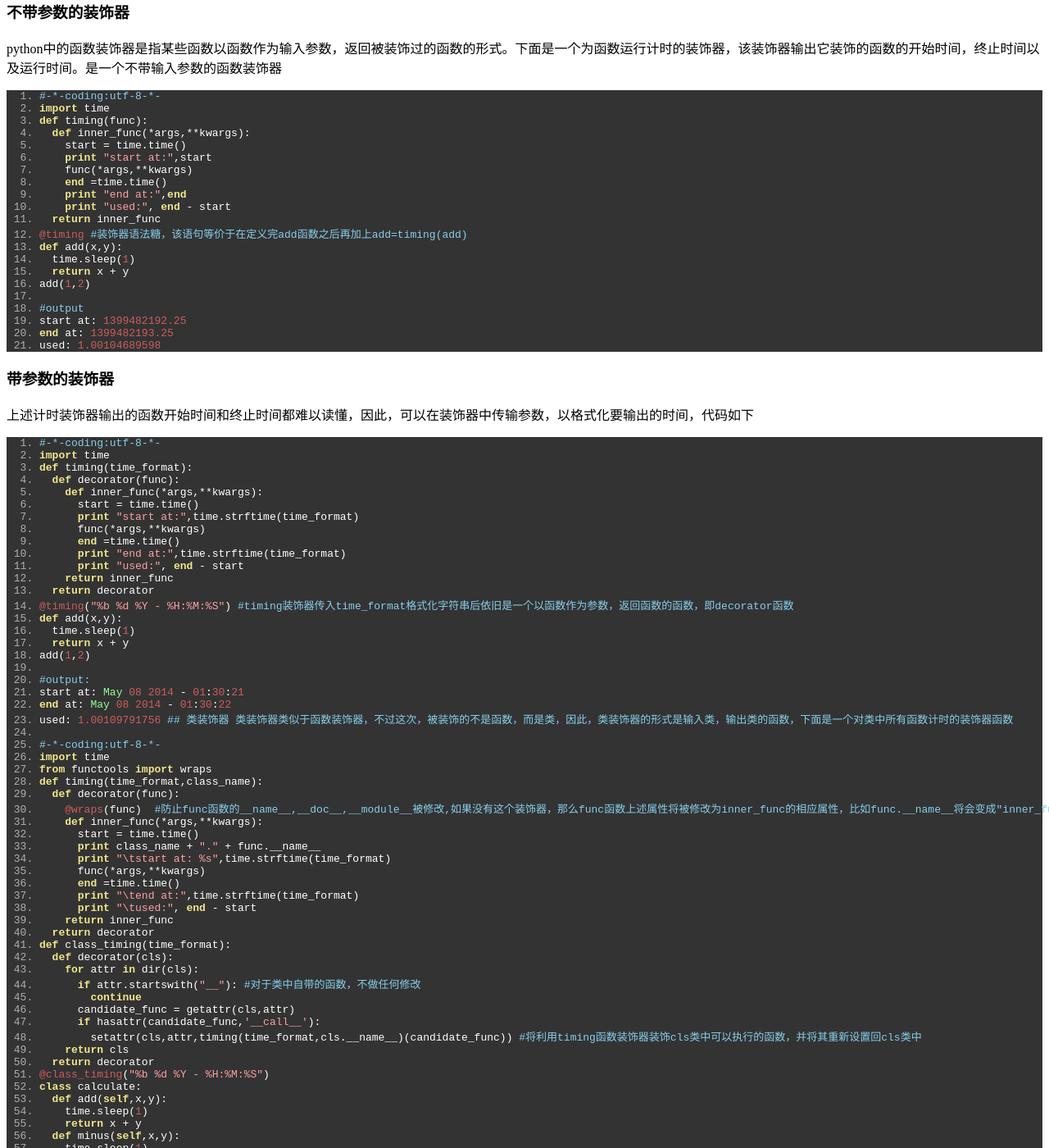
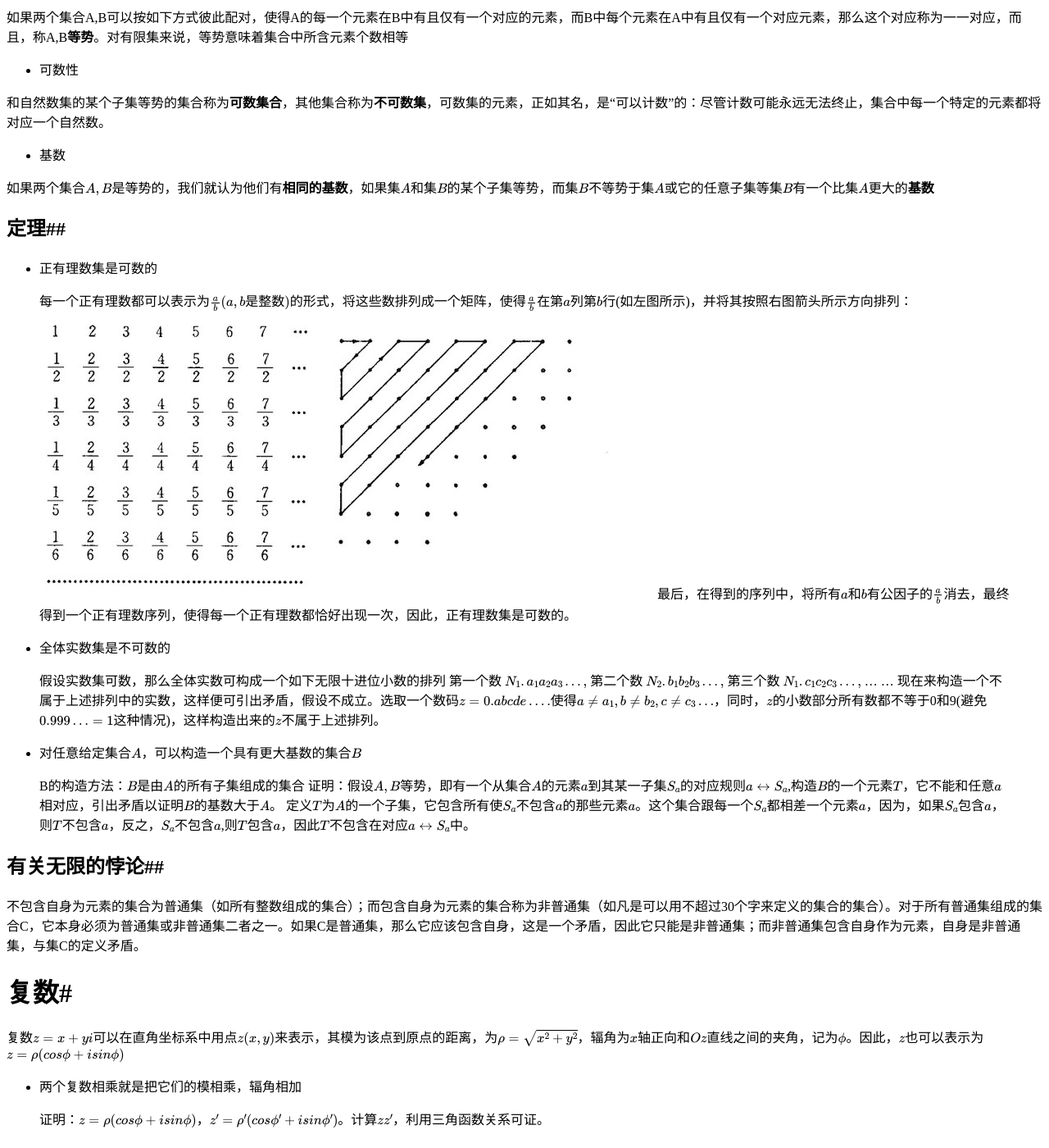
Before and after one commit to shengxc/shengxc.github.io, a Jekyll site: the page built from index.md, in a window 1280 px wide and 1400 px high, scrolled down 633 px. Shown: the whole window at 82% size. Built offline with Jekyll 4.4.1, drawn with Linux system fonts in a browser that asks for light colours; nearby versions of some CDN libraries; formulas are drawn with MathJax 3; some of the changed text lies outside the part shown.

Commit message:
new post

```diff
--- /dev/null
+++ b/_posts/2014-05-21-read_notes.md
@@ -0,0 +1,75 @@
+---
+layout: post
+title: "数学中的数系"
+description: "《什么是数学》读书笔记"
+category:
+tags: [读书笔记]
+---
+
+- $\sqrt{2}$是无理数的证明
+
+>如果$\sqrt{2}$是有理数，则$\sqrt{2}=p/q$（取$p,q$互质，则等号右边的分数不可化简），由此可以推出$p^2=2q^2$。由$p^2=2q^2$可知$p^2$是偶数，故$p$是偶数，假设$p=2r$,可得$(2r)^2=4r^2=2q^2$可以化简，得出矛盾，因此$\sqrt{2}$是无理数
+
+- 所有无限循环小数都是有理数
+
+>无限循环小数$p=0.a_1a_2...a_mb_1b_2...b_nb_1b_2...b_n...$。令$B=0.b_1b_2...b_n$,则$p=0.a_1a_2...a_m+10^{-m}B(1+10^{-n}+10^{-2n}+10^{-3n}+...)=0.a_1a_2...a_m+B\frac{10^{-m}}{1-10^{-n}}$
+
+#无限的数学分析#
+
+##定义##
+
+- 等势
+
+如果两个集合A,B可以按如下方式彼此配对，使得A的每一个元素在B中有且仅有一个对应的元素，而B中每个元素在A中有且仅有一个对应元素，那么这个对应称为一一对应，而且，称A,B**等势**。对有限集来说，等势意味着集合中所含元素个数相等
+
+- 可数性
+
+和自然数集的某个子集等势的集合称为**可数集合**，其他集合称为**不可数集**，可数集的元素，正如其名，是“可以计数”的：尽管计数可能永远无法终止，集合中每一个特定的元素都将对应一个自然数。
+
+- 基数
+
+如果两个集合$A,B$是等势的，我们就认为他们有**相同的基数**，如果集$A$和集$B$的某个子集等势，而集$B$不等势于集$A$或它的任意子集等集$B$有一个比集$A$更大的**基数**
+
+##定理##
+- 正有理数集是可数的
+
+>每一个正有理数都可以表示为$\frac{a}{b}(a,b是整数)$的形式，将这些数排列成一个矩阵，使得$\frac{a}{b}$在第$a$列第$b$行(如左图所示)，并将其按照右图箭头所示方向排列：
+>![正有理数集的排列][1]
+>最后，在得到的序列中，将所有$a$和$b$有公因子的$\frac{a}{b}$消去，最终得到一个正有理数序列，使得每一个正有理数都恰好出现一次，因此，正有理数集是可数的。
+
+- 全体实数集是不可数的
+
+>假设实数集可数，那么全体实数可构成一个如下无限十进位小数的排列
+>第一个数 $N_1.a_1a_2a_3...,$
+>第二个数 $N_2.b_1b_2b_3...,$
+>第三个数 $N_1.c_1c_2c_3...,$
+>...            ...
+>现在来构造一个不属于上述排列中的实数，这样便可引出矛盾，假设不成立。选取一个数码$z=0.abcde....$使得${a}\neq{a_1},{b}\neq{b_2},{c}\neq{c_3}...$，同时，$z$的小数部分所有数都不等于0和9(避免$0.999...=1$这种情况)，这样构造出来的$z$不属于上述排列。
+
+- 对任意给定集合$A$，可以构造一个具有更大基数的集合$B$
+
+> B的构造方法：$B$是由$A$的所有子集组成的集合
+> 证明：假设$A,B$等势，即有一个从集合$A$的元素$a$到其某一子集$S_a$的对应规则${a}\leftrightarrow{S_a}$,构造$B$的一个元素$T$，它不能和任意$a$相对应，引出矛盾以证明$B$的基数大于$A$。
+> 定义$T$为$A$的一个子集，它包含所有使$S_a$不包含$a$的那些元素$a$。这个集合跟每一个$S_a$都相差一个元素$a$，因为，如果$S_a$包含$a$，则$T$不包含$a$，反之，$S_a$不包含$a$,则$T$包含$a$，因此$T$不包含在对应${a}\leftrightarrow{S_a}$中。
+
+##有关无限的悖论##
+不包含自身为元素的集合为普通集（如所有整数组成的集合）；而包含自身为元素的集合称为非普通集（如凡是可以用不超过30个字来定义的集合的集合）。对于所有普通集组成的集合C，它本身必须为普通集或非普通集二者之一。如果C是普通集，那么它应该包含自身，这是一个矛盾，因此它只能是非普通集；而非普通集包含自身作为元素，自身是非普通集，与集C的定义矛盾。
+
+#复数#
+复数$z=x+yi$可以在直角坐标系中用点$z(x,y)$来表示，其模为该点到原点的距离，为$\rho=\sqrt{x^2+y^2}$，辐角为$x$轴正向和$Oz$直线之间的夹角，记为$\phi$。因此，$z$也可以表示为$z=\rho(cos\phi+isin\phi)$
+
+- 两个复数相乘就是把它们的模相乘，辐角相加
+
+> 证明：$z=\rho(cos\phi+isin\phi)$，$z'=\rho'(cos\phi'+isin\phi')$。计算$zz'$，利用三角函数关系可证。
+
+#代数数和超越数#
+
+任意一个数$x$，不论是实数还是复数，如果满足某个形如$a_nx^n+a_{n-1}x^{n-1}+...+a_1x+a_0=0(n\ge1,a_n\neq0)(1)$的代数方程，其中$a_i$是整数，那么这个数就是一个**代数数**。当$n=1$时，上述方程的根就是有理数。
+
+- 全体代数数是可数的，而实数是不可数的，因此，必定存在不是代数数的实数，这样的数称为**超越数**
+
+> 代数数的可数枚举方式：
+> 对于形如(1)的方程，定义正整数$h=|a_n|+|a_{n-1}|+...+|a_0|+n$为它的高，对于每一个固定的高$h$，只有有限个形如(1)的方程，而每一个这样的方程至多有$n$个不同的根，因此，高为$h$的方程只能有有限个代数数。这样，就可以从高为1开始递增排列方程(1)的根，形成一个代数数的排列。
+{% include JB/setup %}
+
+[1]:/resource/count.jpg
```
Also changed, not shown: _posts/2014-05-05-read_notes.md (+1 -1 lines), resource/count.jpg (added).
